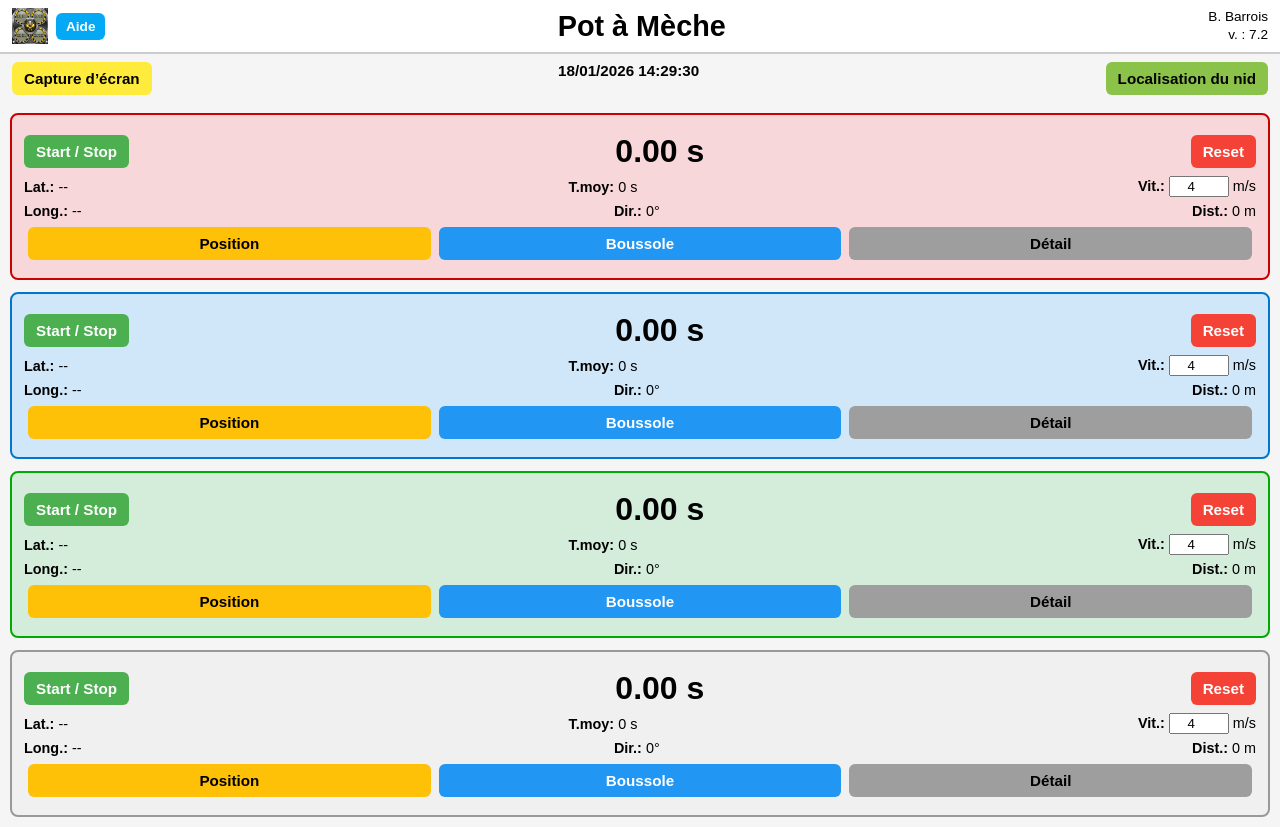
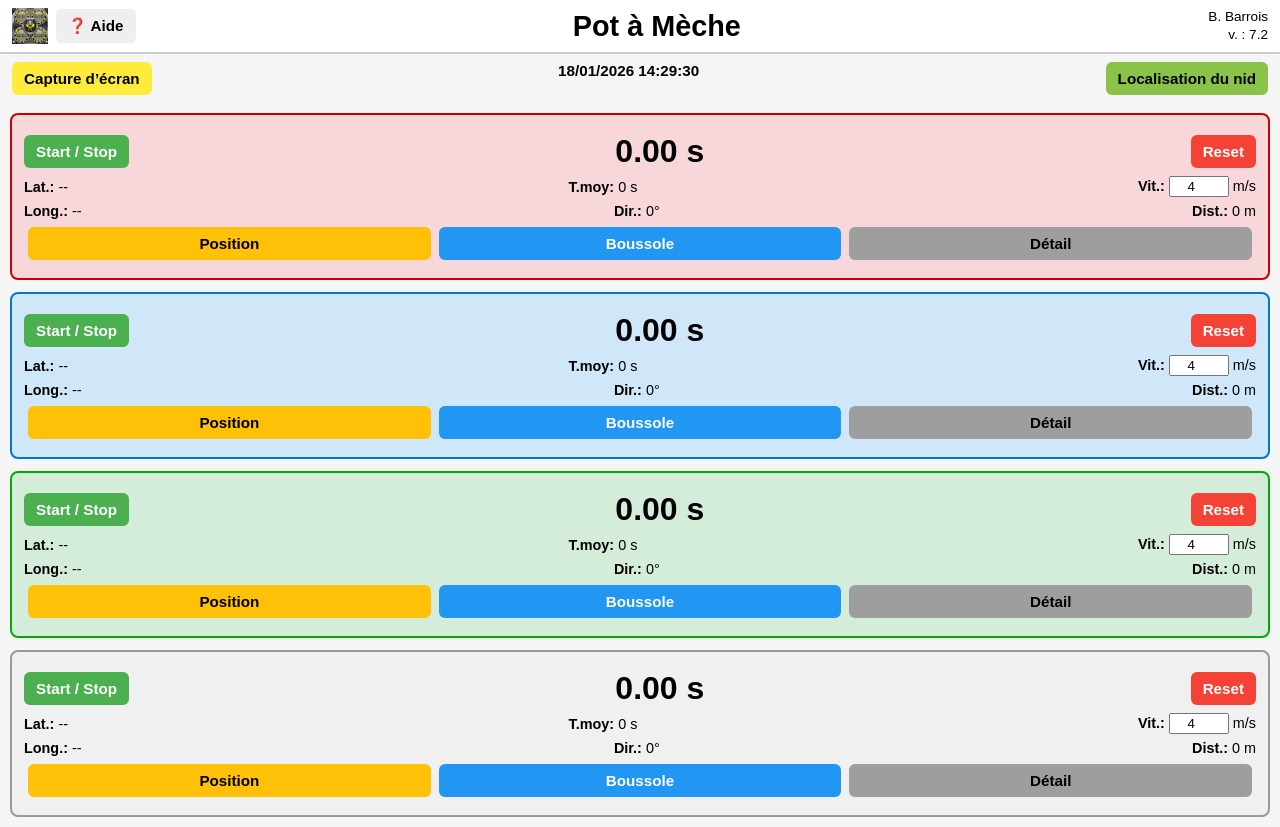
Before and after one commit to Berny70/Chrono_Frelon, a plain HTML site: page v7/index.html in a window 1280 px wide. Drawn offline with nearby package versions, Linux system fonts and the light colour scheme.

Commit message:
Update index.html

```diff
--- a/v7/index.html
+++ b/v7/index.html
@@ -25,7 +25,7 @@
 <header class="topbar">
   <div class="top-left">
     <img src="./icon_4_chrono_2.png" class="top-logo" alt="logo">
-    <button id="btnHelp" class="btn-help">Aide</button>
+    <button onclick="openHelpPopup()">❓ Aide</button>
   </div>
 
   <div class="top-title">
@@ -172,6 +172,11 @@ document.getElementById("btnHelp").addEventListener("click", () => {
     navigator.serviceWorker.register("./service-worker.js");
   }
 </script>
+  <!-- ==========================
+     appel du HELP
+========================== -->
+  <script src="js/help.js"></script>
+
 
 </body>
 </html>
```
